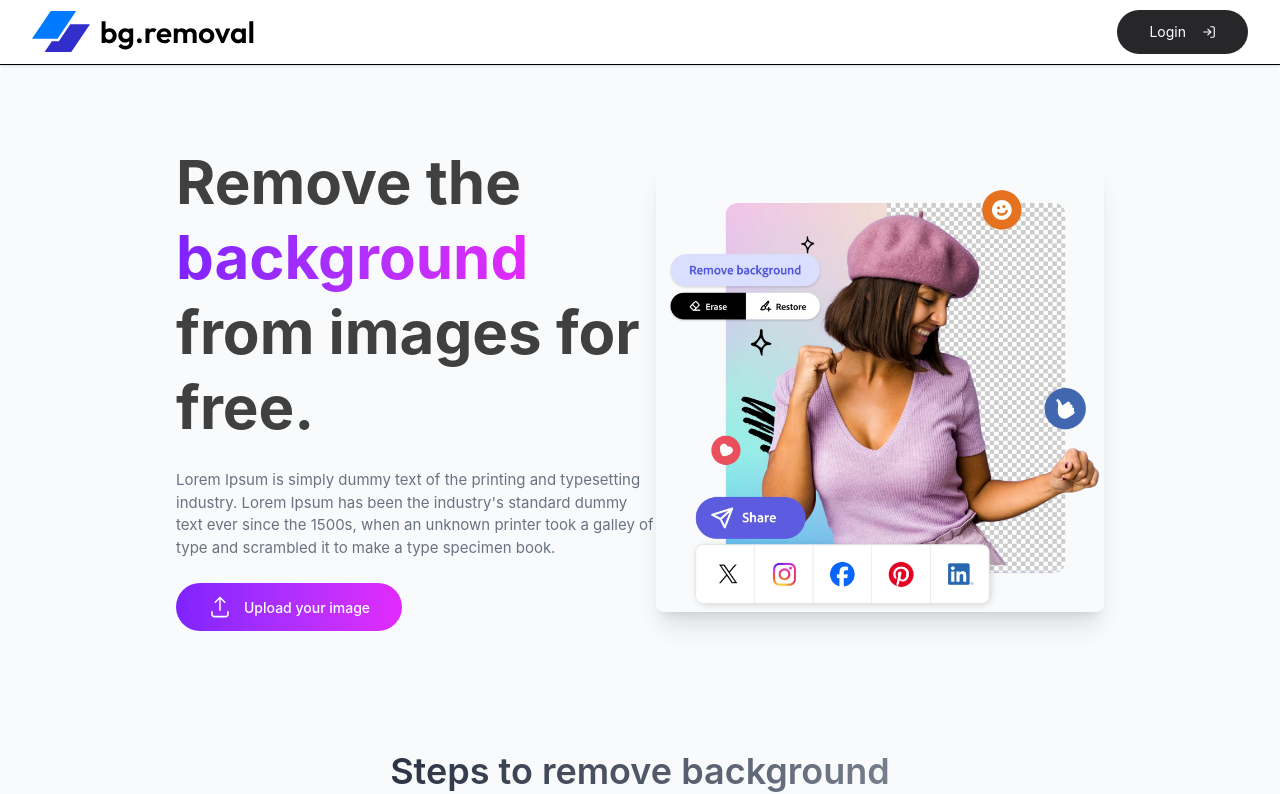
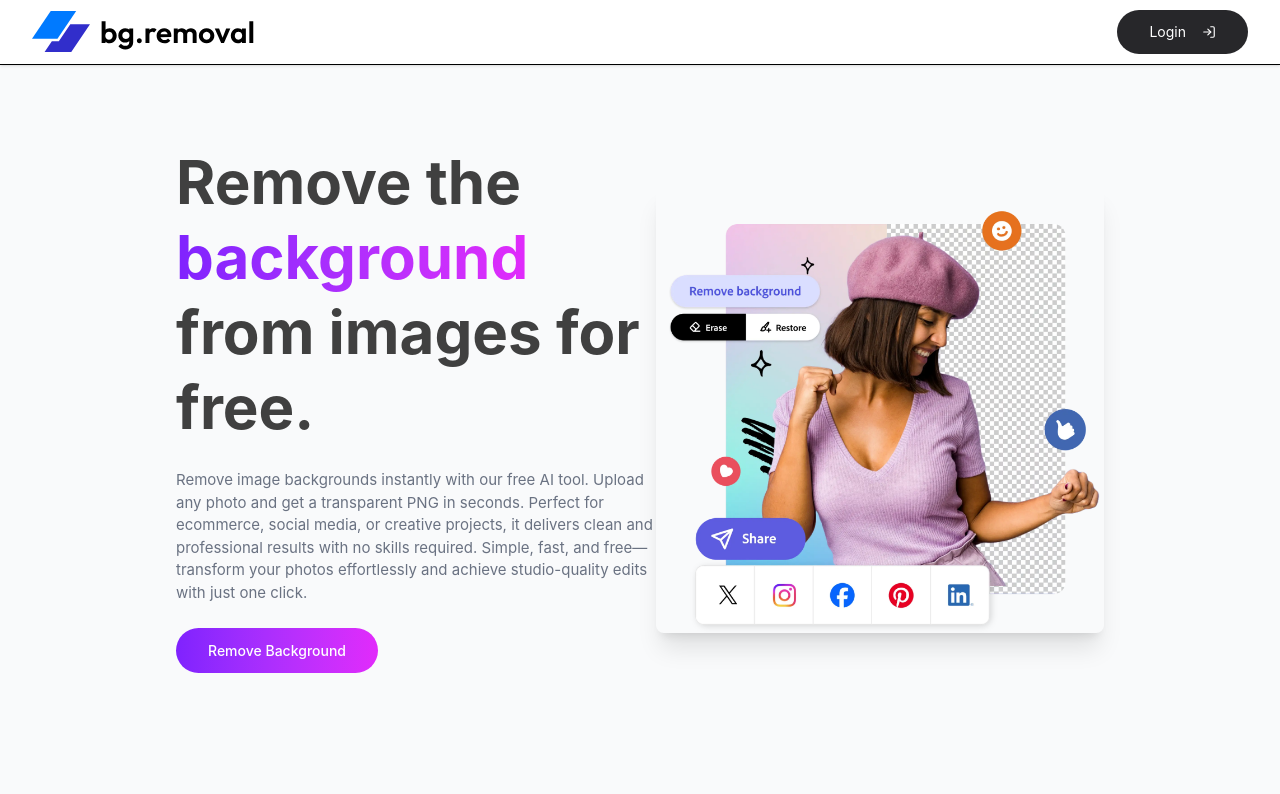
Before and after one commit to adityasupag1/Image-Background-Remover, a React (Vite) app: page / in a window 1280 px wide. Shown: the top 794 px of the page. Built offline with nearby package versions, Linux system fonts and the light colour scheme; no server answers.

Commit message:
bugs fixed

```diff
--- a/src/components/ComparePreview.jsx
+++ b/src/components/ComparePreview.jsx
@@ -1,7 +1,6 @@
 import { useState, useRef } from 'react';
 import { RxUpload } from "react-icons/rx";
 import { FaDownload, FaSpinner } from "react-icons/fa";
-import { removeBackground } from '@imgly/background-removal';
 
 const ComparePreview = ({ onImageSaved }) => {
   const [originalImage, setOriginalImage] = useState(null);
@@ -9,6 +8,10 @@ const ComparePreview = ({ onImageSaved }) => {
   const [isProcessing, setIsProcessing] = useState(false);
   const [dragActive, setDragActive] = useState(false);
   const fileInputRef = useRef(null);
+
+  // Remove.bg API configuration
+  const REMOVE_BG_API_KEY = "8UPPAUPuV96oyzvENvVcQsGr";
+  const REMOVE_BG_API_URL = "https://api.remove.bg/v1.0/removebg";
 
   const handleImageUpload = async (file) => {
     if (!file || !file.type.startsWith('image/')) {
@@ -22,10 +25,26 @@ const ComparePreview = ({ onImageSaved }) => {
       setOriginalImage(imageUrl);
       setProcessedImage(null);
 
-      // Process the image
+      // Process the image with Remove.bg API
       setIsProcessing(true);
       try {
-        const blob = await removeBackground(imageUrl);
+        const formData = new FormData();
+        formData.append('image_file', file);
+        formData.append('size', 'auto');
+
+        const response = await fetch(REMOVE_BG_API_URL, {
+          method: 'POST',
+          headers: {
+            'X-Api-Key': REMOVE_BG_API_KEY,
+          },
+          body: formData,
+        });
+
+        if (!response.ok) {
+          throw new Error(`API error: ${response.status} ${response.statusText}`);
+        }
+
+        const blob = await response.blob();
         const processedUrl = URL.createObjectURL(blob);
         setProcessedImage(processedUrl);
 
@@ -35,7 +54,7 @@ const ComparePreview = ({ onImageSaved }) => {
         }
       } catch (error) {
         console.error('Error removing background:', error);
-        alert('Failed to remove background. Please try again.');
+        alert('Failed to remove background. Please try again. ' + error.message);
       } finally {
         setIsProcessing(false);
       }
@@ -170,6 +189,7 @@ const ComparePreview = ({ onImageSaved }) => {
                     <div className="text-center">
                       <FaSpinner className="animate-spin text-4xl text-violet-600 mx-auto mb-4" />
                       <p className="text-gray-600">Removing background...</p>
+                      <p className="text-sm text-gray-500 mt-2">Using Remove.bg API</p>
                     </div>
                   </div>
                 ) : processedImage ? (
--- a/src/components/Hero.jsx
+++ b/src/components/Hero.jsx
@@ -26,18 +26,15 @@ const Hero = () => {
 						from images for free.
 					</h1>
 					<p className="my-6 text-[15px] text-gray-500">
-						Lorem Ipsum is simply dummy text of the printing and typesetting
-						industry. Lorem Ipsum has been the industry's standard dummy text
-						ever since the 1500s, when an unknown printer took a galley of type
-						and scrambled it to make a type specimen book.
+						Remove image backgrounds instantly with our free AI tool. Upload any photo and get a transparent PNG in seconds. Perfect for ecommerce, social media, or creative projects, it delivers clean and professional results with no skills required. Simple, fast, and free—transform your photos effortlessly and achieve studio-quality edits with just one click.
 					</p>
 					<div className="mt-6">
 						<div
 							onClick={scrollToUpload}
 							className="inline-flex gap-3 px-8 py-3 rounded-full cursor-pointer bg-gradient-to-r from-violet-600 to-fuchsia-500 text-white font-medium hover:scale-105 transition-all duration-700 justify-center items-center"
 						>
-							<RxUpload className="text-[24px]"/>
-							<div className="text-[14px]">Upload your image</div>
+							{/* <RxUpload className="text-[24px]"/> */}
+							<div className="text-[14px]">Remove Background</div>
 						</div>
 					</div>
 				</div>
```
